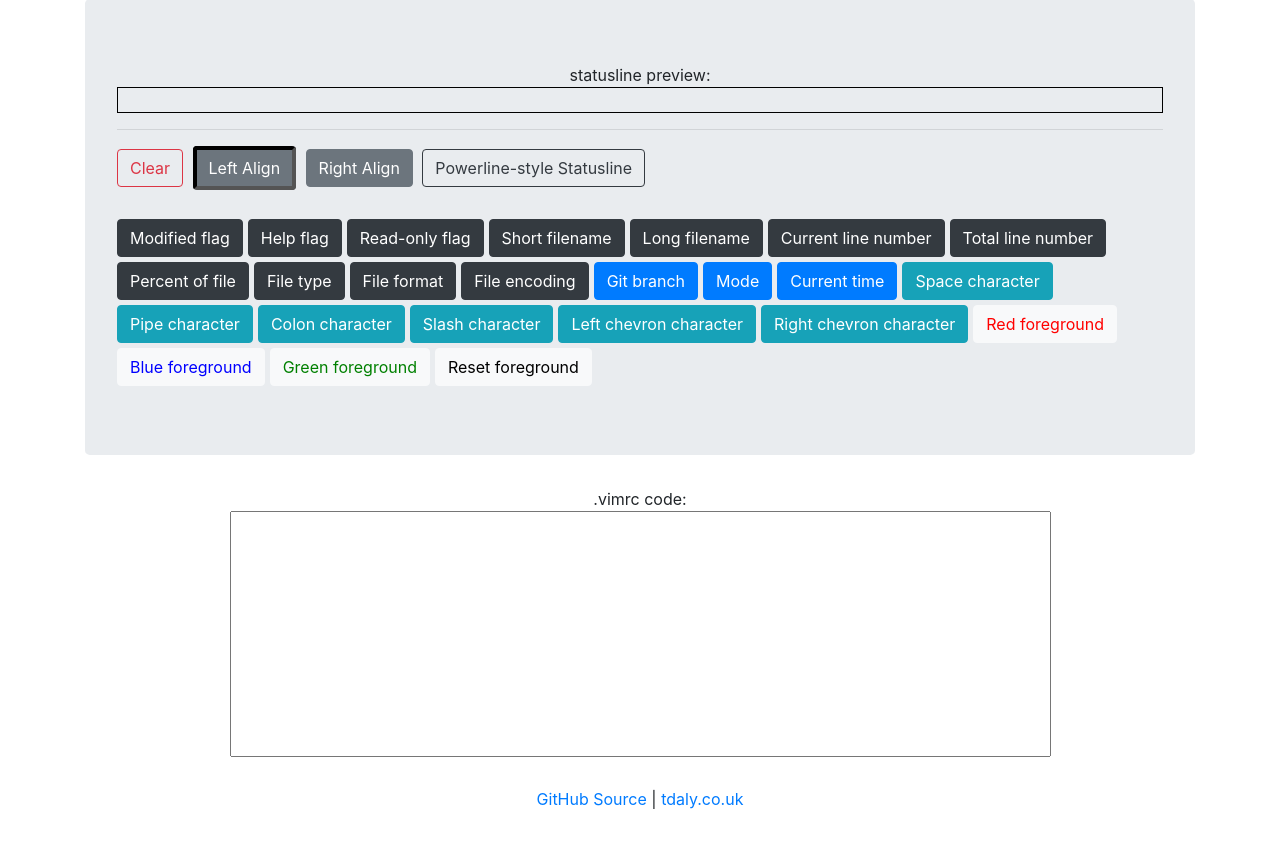
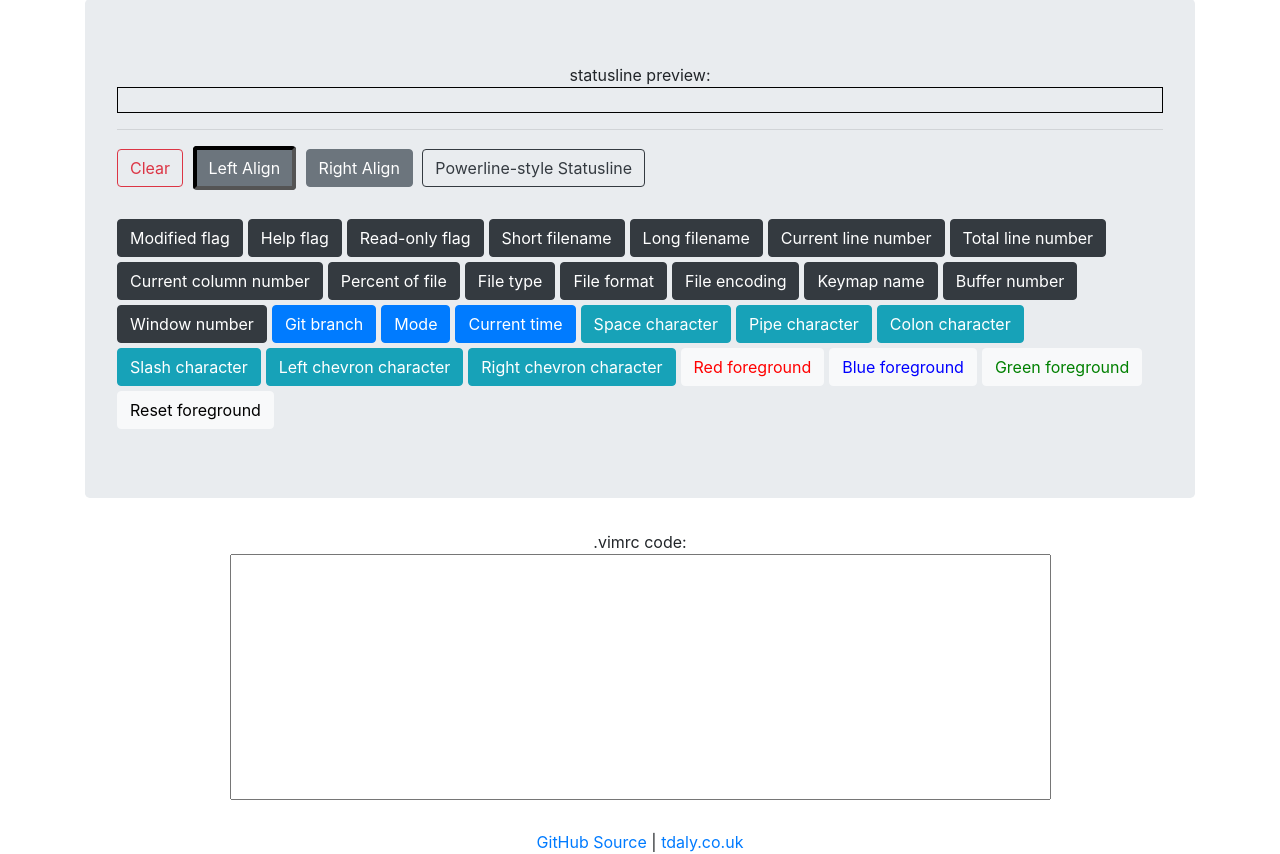
Before and after one commit to tomdaly/vim-statusline-generator, a website: page index.html in a window 1280 px wide. Shown: the part 57-911 px from the top of the page. Before the commit the page ends 868 px from the top, so only its background shows below. Drawn offline with nearby package versions, Linux system fonts and the light colour scheme.

Commit message:
Add column number, keymap name, buffer number, window number
Resolves #1

```diff
--- a/Generator.js
+++ b/Generator.js
@@ -44,6 +44,12 @@ let options = [
     buttonColour: 'dark'
   },
   {
+    title: 'Current column number',
+    out: '%c',
+    preview: '74',
+    buttonColour: 'dark'
+  },
+  {
     title: 'Percent of file',
     out: '%P',
     preview: '75%',
@@ -65,6 +71,24 @@ let options = [
     title: 'File encoding',
     out: "%{strlen(&fenc)?&fenc:'none'}",
     preview: 'utf-8',
+    buttonColour: 'dark'
+  },
+  {
+    title: 'Keymap name',
+    out: '%k',
+    preview: '&lt;gb&gt;',
+    buttonColour: 'dark'
+  },
+  {
+    title: 'Buffer number',
+    out: '%n',
+    preview: '2',
+    buttonColour: 'dark'
+  },
+  {
+    title: 'Window number',
+    out: '%{winnr()}',
+    preview: '1',
     buttonColour: 'dark'
   },
   {
@@ -113,7 +137,7 @@ endfunction
   },
   {
     title: 'Current time',
-    out: '%{strftime("%H:%M")}',
+    out: '%{strftime(\\"%H:%M\\")}',
     preview: '11:45',
     buttonColour: 'primary'
   },
@@ -144,13 +168,13 @@ endfunction
   {
     title: 'Left chevron character',
     out: '<',
-    preview: '<',
+    preview: '&lt;',
     buttonColour: 'info'
   },
   {
     title: 'Right chevron character',
     out: '>',
-    preview: '>',
+    preview: '&gt;',
     buttonColour: 'info'
   },
   {
--- a/index.html
+++ b/index.html
@@ -2,6 +2,8 @@
 <html>
   <head>
     <meta charset="utf-8">
+    <meta name="title" content="Vim Statusline Generator | tdaly.co.uk">
+    <meta name="description" content="Vanilla Vim statusline generator - customise your statusline without any plugins">
     <title>Vim Statusline Generator | tdaly.co.uk</title>
     <link rel="stylesheet" href="https://stackpath.bootstrapcdn.com/bootstrap/4.3.1/css/bootstrap.min.css" integrity="sha384-ggOyR0iXCbMQv3Xipma34MD+dH/1fQ784/j6cY/iJTQUOhcWr7x9JvoRxT2MZw1T" crossorigin="anonymous">
     <style>
```
